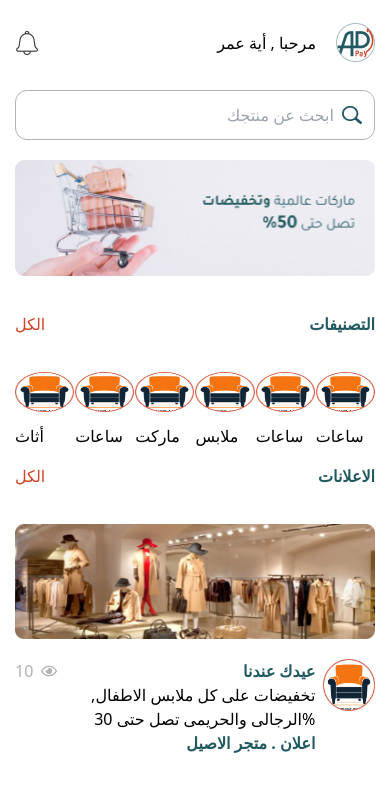
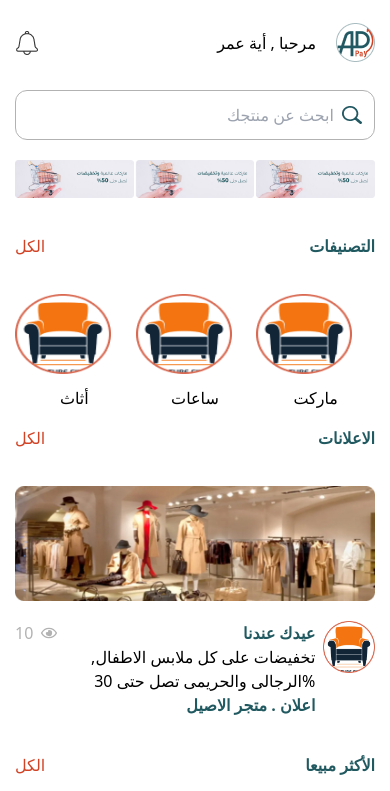
Before and after one commit to Impactmindz-Tech/arabic, a React (Vite) app: page /dashboard/home in a window 390 px wide. Shown: the top 791 px of the page. Built offline with nearby package versions, Linux system fonts and the light colour scheme.

Commit message:
swiper updated

```diff
--- a/src/components/slider/SwiperSlider.jsx
+++ b/src/components/slider/SwiperSlider.jsx
@@ -1,40 +1,52 @@
-import React from 'react'
-import { Swiper, SwiperSlide } from 'swiper/react';
-import 'swiper/css';
-
+import React from "react";
+import { Swiper, SwiperSlide } from "swiper/react";
+import "swiper/css";
+const breakPoints = {
+  // when window width is >= 320px
+  200: {
+    slidesPerView: 3,
+    spaceBetween: 2,
+  },
+  // when window width is >= 480px
+  480: {
+    slidesPerView: 3,
+    spaceBetween: 10,
+  },
+  // when window width is >= 640px
+  640: {
+    slidesPerView: 3,
+    spaceBetween: 10,
+  },
+};
 const SwiperSlider = ({ imagesslider, category }) => {
   return (
     <Swiper
       spaceBetween={1}
       slidesPerView={category ? 6 : 1}
-            onSlideChange={() => console.log('slide change')}
-            onSwiper={(swiper) => console.log(swiper)}
+      breakpoints={breakPoints}
     >
-            {
-                imagesslider?.map((item, index) => {
-
+      {imagesslider?.map((item, index) => {
         return (
           <>
-                            {
-                                !category ?
+            {!category ? (
               <SwiperSlide key={index}>
-                                        <img className='w-full' src={item.img} alt="" />
+                <img className="w-full" src={item.img} alt="" />
               </SwiperSlide>
-                                    :
+            ) : (
               <SwiperSlide key={index}>
-                                        <div className=''>
-                                            <img className='sm:h-10 w-24 h-24' src={item.img} alt="" />
-                                            <p className='font-semibold pt-3 pl-5 sm:pl-0 sm:font-normal'>{item.title}</p>
+                <div className="">
+                  <img className="sm:h-20 w-24 h-24" src={item.img} alt="" />
+                  <p className="font-semibold pt-3 pl-5 sm:pl-0 sm:text-center sm:font-normal">
+                    {item.title}
+                  </p>
                 </div>
               </SwiperSlide>
-                            }
+            )}
           </>
+        );
+      })}
+    </Swiper>
+  );
+};
 
-                    )
-                })
-            }
-        </Swiper>
-    )
-}
-
-export default SwiperSlider
+export default SwiperSlider;
--- a/src/constant/sliderImage.js
+++ b/src/constant/sliderImage.js
@@ -1,4 +1,4 @@
-import Images from "./Images"
+import Images from "./Images";
 
 const imagesslider = [
   {
@@ -10,6 +10,6 @@ const imagesslider = [
   {
     img: Images.slider_Img,
   },
-]
+];
 
-export default imagesslider
+export default imagesslider;
--- a/src/page/dashboard/Cart/CartPage.jsx
+++ b/src/page/dashboard/Cart/CartPage.jsx
@@ -56,7 +56,7 @@ function CartPage() {
       </div>
 
       <div className="flex justify-between gap-2">
-        <button className="GreenBtnSubmit p-2 px-10 sm:px-5">اكمال الطلب</button>
+        <button className="GreenBtnSubmit p-2 px-10 sm:px-5">اكمال الطلب </button>
        <Link to="/dashboard/complete_order">
       <button className="RedBtnSubmit p-2 px-10 sm:px-5"> الغاء</button>  </Link>
       </div>
```
Lines whose indentation alone changed are shown as unchanged.
